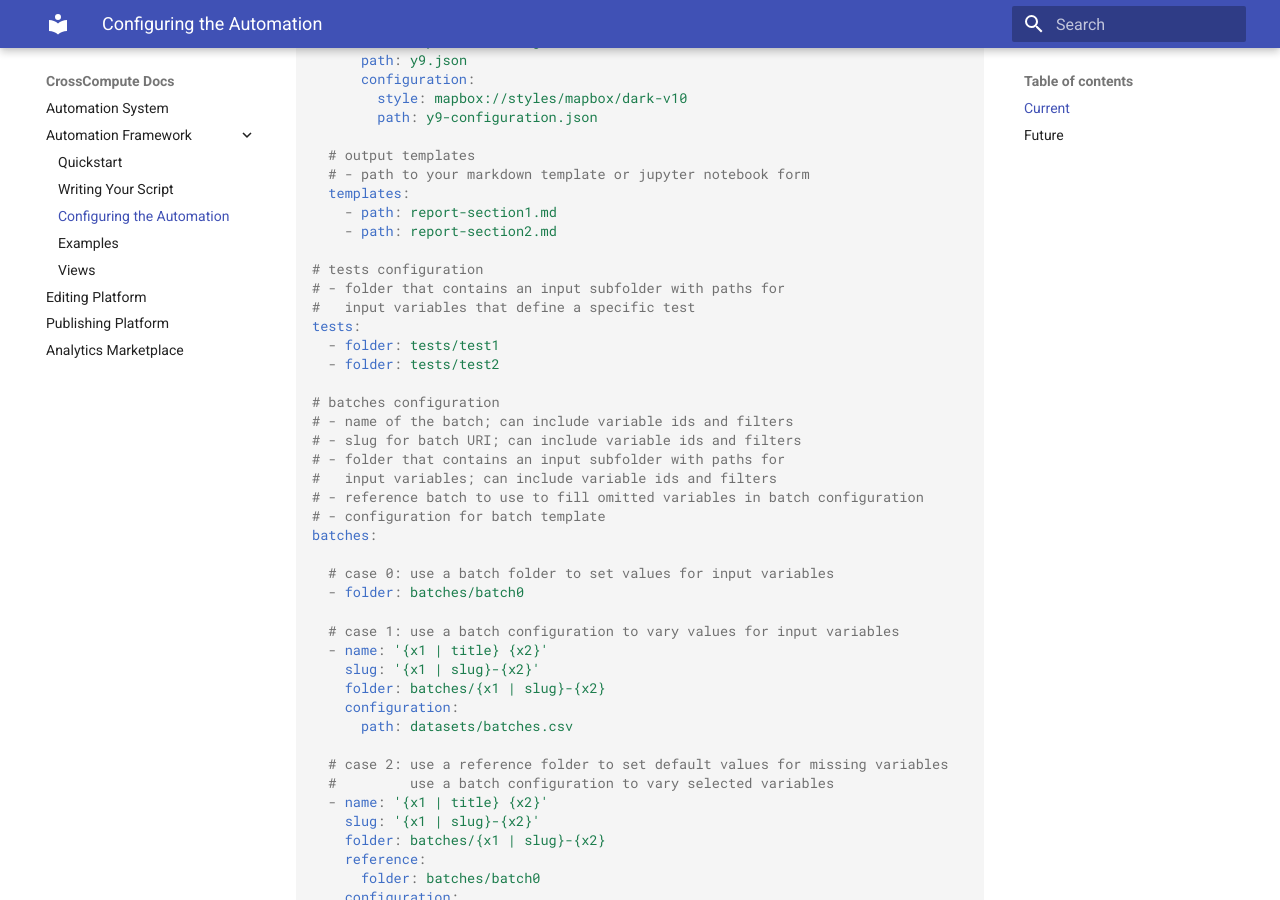
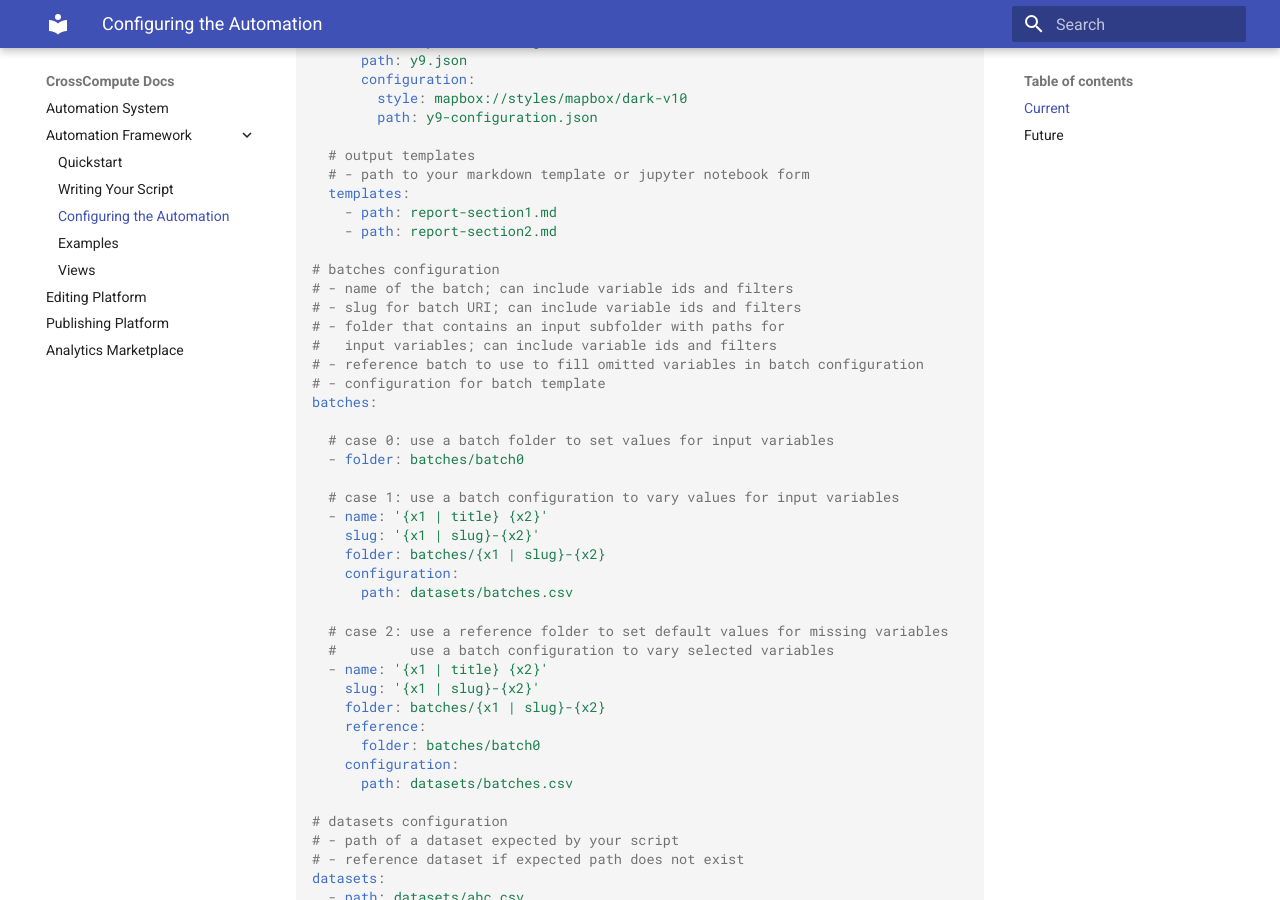
Before and after one commit to crosscompute/crosscompute-docs, an MkDocs documentation site: the page built from docs/automation-framework/configuration.md, in a window 1280 px wide and 900 px high, scrolled down 2283 px. Built offline with MkDocs 1.6.1 and Material for MkDocs 9.7.7, drawn with Linux system fonts in a browser that asks for light colours.

Commit message:
Remove unimplemented features

```diff
--- a/docs/automation-framework/configuration.md
+++ b/docs/automation-framework/configuration.md
@@ -120,13 +120,6 @@ input:
   templates:
     - path: report-section1.md
     - path: report-section2.md
-
-# tests configuration
-# - folder that contains an input subfolder with paths for
-#   input variables that define a specific test
-tests:
-  - folder: tests/test1
-  - folder: tests/test2
 
 # batches configuration
 # - name of the batch; can include variable ids and filters
```
